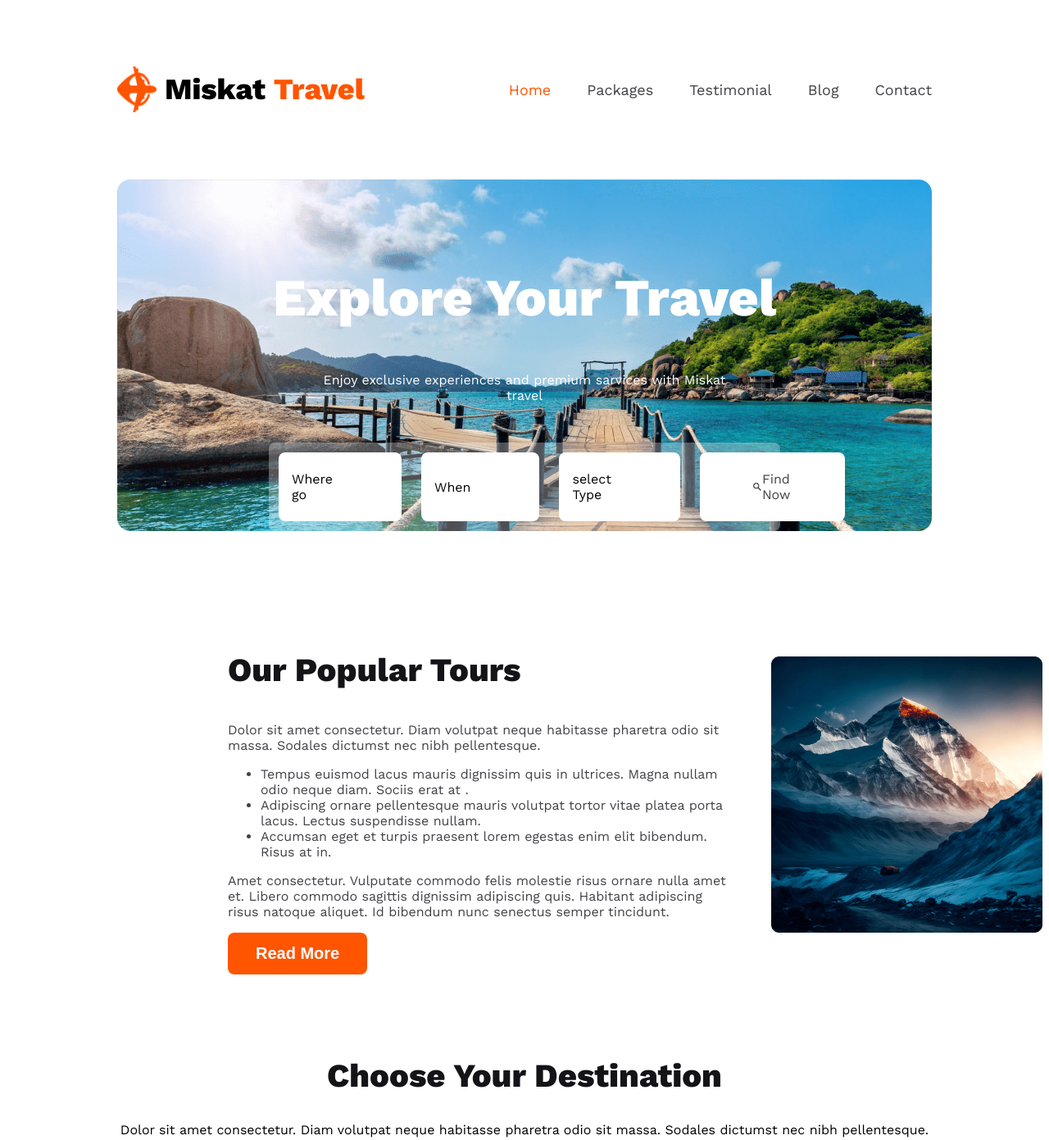
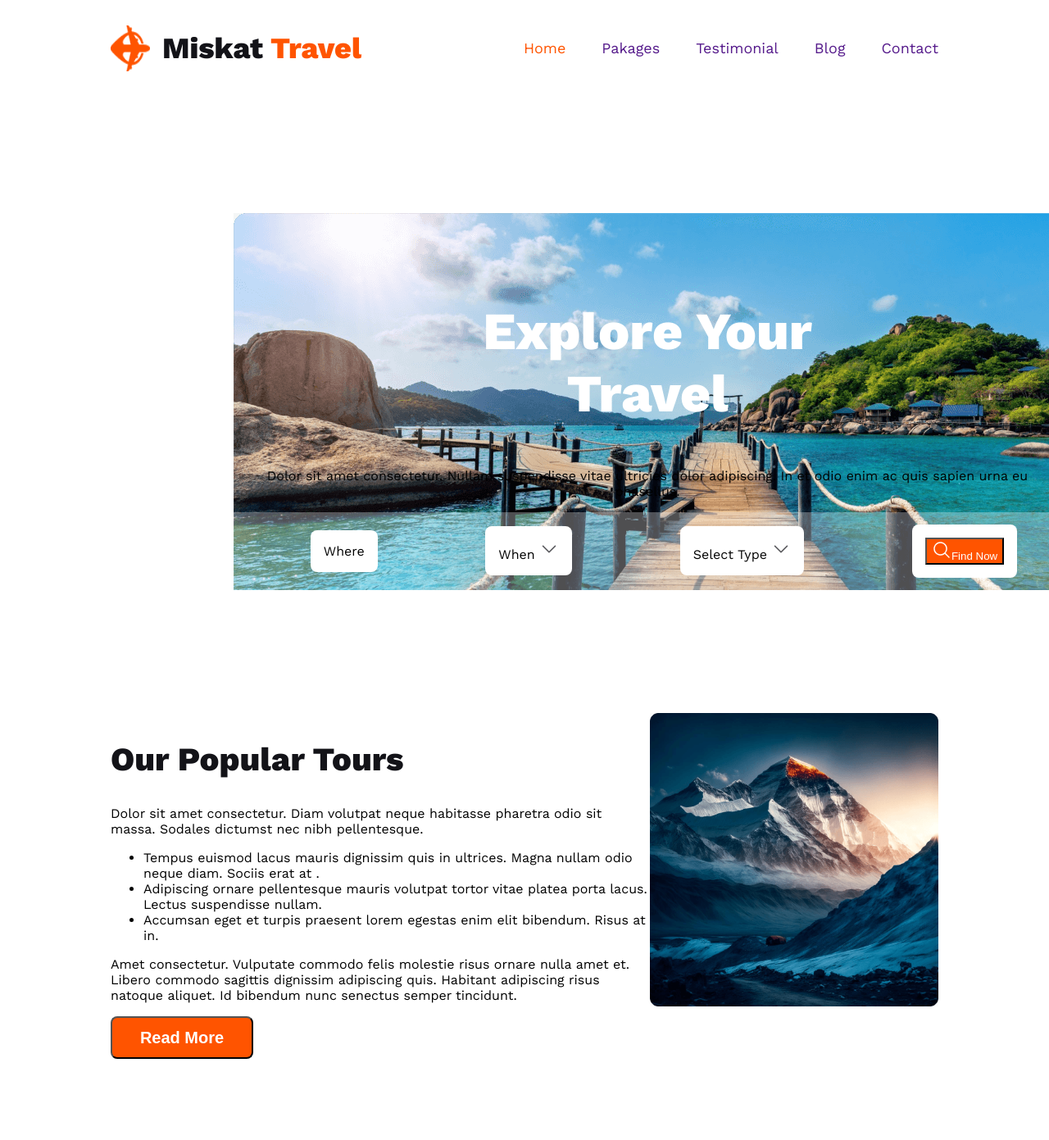
Before and after one commit to mmiskatul/my-assignment, a plain HTML site: page index.html in a window 1280 px wide. Shown: the top 1391 px of the page at 82% size. After the commit the page ends 1300 px from the top, so only its background shows below. Drawn offline with nearby package versions, Linux system fonts and the light colour scheme.

Commit message:
Restared added

```diff
--- a/index.html
+++ b/index.html
@@ -7,124 +7,59 @@
     <link rel="stylesheet" href="style.css">
 </head>
 <body>
-    <header class="header">
-
-        <!-- nav section -->
-
-        <section>
+            <header >
                 <nav class="nav-container">
-               <div class="nav-title">
+                    <div class="title-bar">
                         <img src="Images/Group 40071 (2).png" alt="">
-                <h3 class="banner-title">Miskat <span class="travel primary-color"> Travel</span></h3>
+                        <h2 class="banner-title">Miskat <span class="primary-color">Travel</span> </h2>
                     </div>
-               <div >
-                <ul class="nav-option">
-                    <li ><a class="primary-color" href="">Home</a></li>
-                    <li><a class="primary-lightgray" href="">Packages</a></li>
-                    <li><a class="primary-lightgray" href="">Testimonial</a></li>
-                    <li><a class="primary-lightgray" href="">Blog</a></li>
-                    <li><a class="primary-lightgray" href="">Contact</a></li>
+                    <div class="nav-anchor-bar">
+                        <ul>
+                            <li><a class="primary-color " href="">Home</a></li>
+                            <li><a href="">Pakages</a></li>
+                            <li><a href="">Testimonial</a></li>
+                            <li><a href="">Blog</a></li>
+                            <li><a href="">Contact</a></li>
                         </ul>
                     </div>
+                </nav>
+            </header>
 
-            </nav>
-        </section>
-            <section>
-                <div class="nav-img-container">
-
-                        <h1 class="nav-img-title">Explore Your Travel</h1>
-                        <p class="nav-img-description ">
-                            Enjoy exclusive experiences and premium sarvices with Miskat travel </p>
-
-                    <ul class="nav-search-section">
-                        <li class="option">Where go</li>
-                        <li class="option">When</li>
-                        <li class="option section">select Type</li>
-                        <li class="option nav-on-btn nav-on-btn"><img src="Images/search.png" alt="">Find Now</li>
+               <!-- main section  -->
+               <main>
+                <section class="section1">
+                    <h1 class="section1-title">Explore Your Travel</h1>
+                    <p calss="section1-description">Dolor sit amet consectetur. Nullam suspendisse vitae ultricies dolor adipiscing. In et odio enim ac quis sapien urna eu phasellus.</p>
+                   <ul class="section1-option">
+                    <li class="small-container">Where</li>
+                    <li class="small-container">
+                       When <img src="Images/Frame (1).png" alt="">
+                    </li>
+                    <li class="small-container">Select Type <img src="Images/Frame (1).png" alt=""></li>
+                    <li class="small-container"><button class="btn"><img src="Images/search (2).png" alt="">Find Now</button></li>
                    </ul>
-                </div>
                 </section>
 
-    </header>
-    <!-- main section -->
-    <main>
-        <!-- main section -1 -->
-       <section class="popular-Tours">
-        <div class="tour-description">
-            <h3 class=" heading">Our Popular Tours</h3>
-            <p class="primary-lightgray">Dolor sit amet consectetur. Diam volutpat neque habitasse pharetra odio sit massa. Sodales dictumst nec nibh pellentesque.</p>
+                <!-- section2 -->
+                <section class="section2">
+                    <div class="section2-container">
+                        <h2>Our Popular Tours</h2>
+                        <p>Dolor sit amet consectetur. Diam volutpat neque habitasse pharetra odio sit massa. Sodales dictumst nec nibh pellentesque.</p>
                         <ul>
-                <li class="primary-lightgray">Tempus euismod lacus mauris dignissim quis in ultrices. Magna nullam odio neque diam. Sociis erat at .</li>
-                <li class="primary-lightgray">Adipiscing ornare pellentesque mauris volutpat tortor vitae platea porta lacus. Lectus suspendisse nullam.</li>
-                <li class="primary-lightgray"> Accumsan eget et turpis praesent lorem egestas enim elit bibendum. Risus at in.</li>
+                            <li>Tempus euismod lacus mauris dignissim quis in ultrices. Magna nullam odio neque diam. Sociis erat at .</li>
+                            <li>Adipiscing ornare pellentesque mauris volutpat tortor vitae platea porta lacus. Lectus suspendisse nullam.</li>
+                            <li> Accumsan eget et turpis praesent lorem egestas enim elit bibendum. Risus at in.</li>
                         </ul>
-            <p class="primary-lightgray">Amet consectetur. Vulputate commodo felis molestie risus
+                        <p>Amet consectetur. Vulputate commodo felis molestie risus
                             ornare nulla amet et. Libero commodo sagittis dignissim adipiscing quis. Habitant adipiscing risus natoque aliquet. Id bibendum nunc senectus semper tincidunt. </p>
                             <button class="primary-btn">Read More</button>
-            </div >
-        <div class="tour-img">
-            <img src="Images/Rectangle 4.png" alt="">
-        </div>
-       </section>
-       <!-- destination chosen -->
-       <section >
-        <div class="destination">
-            <h2 class="heading">Choose Your Destination</h2>
-            <p>Dolor sit amet consectetur. Diam volutpat neque habitasse pharetra odio sit massa. Sodales dictumst nec nibh pellentesque.</p>
-
-        </div>
-        <div class="row">
-           <div>
-            <div class="Maldives text">Maldives</div>
                         </div>
                         <div>
-            <div class="Indonesia text">Indonesia</div>
-
-          </div>
-        </div>
-        <div class="row">
-            <div>
-                <div class="Srilanka text">Srilanka</div>
-            </div>
-           <div>
-            <div class="North-America text">North America</div>
-           </div>
-           <div>
-            <div class="Kashmir text">Kashmir</div>
-           </div>
-        </div>
-        <div class="row">
-           <div>
-            <div class="Bangladesh text">Bangladesh</div>
-
-           </div>
-            <div>
-                <div class="Bandarban text">Bandarban</div>
-            </div>
-        </div>
-       </section>
-       <!-- choose section -->
-       <section>
-        <div class="choose-services">
-            <h2 class="heading">Why Choose Us</h2>
-            <p class="primary-lightgray">Dolor sit amet consectetur. Diam volutpat neque habitasse pharetra odio sit massa. Sodales dictumst nec nibh pellentesque.</p>
-        </div>
-        <div class="card-container">
-            <div class="card">
-
-            </div>
-            <div class="card">
-
-            </div>
-        </div>
-        <div>
-
+                            <img src="Images/Rectangle 4.png" alt="">
                         </div>
 
                 </section>
+
                </main>
-    <footer>
-
-    </footer>
 </body>
 </html>
--- a/style.css
+++ b/style.css
@@ -2,247 +2,185 @@
 body{
     font-family: 'Open Sans', sans-serif;
     font-family: 'Work Sans', sans-serif;
+   margin-left: 135px;
+   margin-right: 135px;
+}
+/* shared section */
+.primary-color {
+    color: #FF5400;
+}
+.primary-btn {
+    color: #FFF;
+    background: #FF5400;
+    border-radius: 8px;
+    font-size: 1.25rem;
+    font-weight: 800;
+    width: 174px;
+    height: 52px;
+
 
 }
-header , main  {
-    margin-left: 135px;
-    margin-right: 135px;
+
+
+
+
+/* nav section */
+
+
+.nav-container{
+    display: flex;
+    justify-content: space-between;
+   align-items: center;
 }
-header {
-    margin-top: 52px;
+.nav-container .title-bar {
+    display: flex;
+    justify-content: center;
+    align-items: center;
+    gap: 15px;
 }
-/* Shared section */
-.primary-color {
-    color: #FF5400;;
+.title-bar img {
+    width: 48px;
+height: 56.008px;
 }
-.primary-lightgray {
-    color: #424247;
+.banner-title {
+    color: #131318;
+    font-size: 2.25rem;
+    font-weight: 800;
+
 }
-.primary-btn {
+.nav-anchor-bar ul{
+    display: flex;
+    list-style: none;
+    gap: 44px;
+
+}
+.nav-anchor-bar a{
+    text-decoration: none;
+    font-size: 1.125rem;
+
+}
+/* main section -1 */
+main {
+
+}
+.section1 {
+    background-image: url(Images/Group\ 13\ \(1\)\ \(1\).png);
+    width: 100%;
+    height: 100%;
+    background-repeat: no-repeat;
+    text-align: center;
+    margin: 150px;
+}
+
+.section1-title {
+    color: #FFF;
+    font-size: 4rem;
+    font-weight: 800;
+    padding-top: 106px;
+    padding-right: 287px;
+    padding-left: 287px;
+}
+.section1-description {
+    color: #FFF;
+     margin-top: 24px;
+    margin-left: 247px;
+    margin-right: 247px;
+    margin-bottom: 48px;
+}
+.section1-option{
+    display: flex;
+    justify-content: space-around;
+    align-items: center;
+    background: rgba(255, 255, 255, 0.30);
+    list-style: none;
+    gap:24px;
+
+}
+.small-container {
+
+}
+.section1-option li {
     border-radius: 8px;
+    background: #fff;
+    padding: 16px;
+    margin: 15px;
+
+}
+
+.btn {
     background: #FF5400;
     color: #FFF;
-    font-weight: 800;
-    font-size: 1.25rem;
-    padding: 14px 34px;
-    border: none;
 }
-.heading {
+
+
+
+/* section2 */
+.section2 {
+    display: flex;
+    width: 100%;
+}
+.section2 .section2-container {
+    width: 100%;
+}
+.section2 img {
+    width: 100%;
+
+}
+.section2-container h2 {
     color: #131318;
     font-size: 2.5rem;
     font-weight: 800;
 }
-.text{
-    display: flex;
-    justify-content: center;
-    align-items: center;
-    border-radius: 16px;
-   background-repeat: no-repeat;
-    color: #FFF;
-    font-size: 1.75rem;
-    font-weight: 800;
+.section2-container p li{
+    font-size: .875rem;
+
 }
 
 
-/* Nav section */
-.nav-container {
-    display: flex;
-    justify-content: space-between;
-    align-items: center;
-}
-.nav-title {
-    display: flex;
-    justify-content: center;
-    align-items: center;
-    gap: 10px;
-}
-.nav-title img {
-    width: 48px;
-    height: 56.008px;
+
+
+/* responsive for mobile */
+@media screen and (max-width:600px) {
+    body{
+        margin-left: 50px;
+        margin-right: 50px;
+    }
+    .title-bar img {
+        width: 28.724px;
+        height: 33.516px;
 }
 .banner-title {
+    color: #131318;
+    font-size: 1.25rem;
     font-weight: 800;
-    font-size: 2.25rem;
-    display: flex;
-    gap: 10px;
-}
-.nav-option {
-    display: flex;
-    gap: 44px;
-    list-style: none;
 
 }
-.nav-option a {
-    text-decoration: none;
-    font-size: 1.125rem;
-}
-/* nav-picture-section */
-.nav-img-container {
-
-
-    background-image: url(Images/Group\ 13\ \(1\)\ \(1\).png);
-   background-repeat: no-repeat ;
-    border-radius: 1rem;
-}
-.nav-img-title {
-    display: flex;
-    justify-content: center;
-    padding-top: 106px;
-    color: #FFFFFF;
-    font-size: 4rem;
-    font-weight: 800;
-}
-.nav-img-description {
-    text-align: center;
-    color: #FFFFFF;
-    margin-top: 24px;
-    margin-left: 240px;
-    margin-right: 240px;
-
-
-}
-.nav-search-section {
-
-    display: flex;
-    justify-content: space-between;
-    align-items: center;
-    gap: 24px;
-    border-radius: 8px;
-    background: rgba(255, 255, 255, 0.30);
-    margin-top:48px ;
-    margin-bottom: 106px;
-    margin-left: 185px;
-    margin-right: 185px;
-    padding: 12px;
-}
-.nav-search-section li {
-    list-style: none;
-    border-radius: 8px;
-    background: #FFF;
-    display: flex;
-    justify-content: center;
-    align-items: center;
-
-
-}
-.nav-search-section img {
-    width: 15px;
-    height: 12px;
-}
-.option  {
-    width: 174px;
-    height: 52px;
-    display: flex;
-    padding-top: 16px;
-    padding-bottom: 16px;
-    padding-left: 16px ;
-    padding-right: 84px;
-}
-.nav-on-btn {
-    color: #424247;
-    background-color: #FF5400;
-    padding: 16px 64px ;
-}
-/* main section-1 */
-.tour-title{
-    color: #131318;
-    font-weight: 800;
-}
-.popular-Tours{
-    display: flex;
-    justify-content: center;
-    align-items: center;
-    height: 100%;
-    width: 100%;
-    gap: 53px;
-    margin: 100px 135px;
-}
-.tour-description {
-    width:100%;
-    height: 100%;
-
-
-
-}
-.tour-img img{
-  height: 100%;
-    width: 100%;
-
-}
-
-.primary-btn {
-    font-size: 1.25rem;
-    font-weight: 800;
-}
-
-
-/* destination  */
-.destination{
-   text-align: center;
-
-}
-.row{
-    display: flex;
-    justify-content: center;
-    align-items: center;
-    gap: 24px;
-    height: 100%;
-    width: 100%;
-    margin: 24px;
-
-
-}
-
-.Maldives {
-    background-image: url(Images/Rectangle\ 5.png);
-
-    padding: 132px 226px;
-}
-.Indonesia{
-    background-image: url(Images/Rectangle\ 8.png);
-
-    padding: 132px 244px;
-}
-.Srilanka {
-    background-image: url(Images/Rectangle\ 6.png);
-
-    padding: 125px 130px;
-
-}
-.North-America {
-    background-image: url(Images/Rectangle\ 7.png);
-
-    padding: 125px 137px;
-}
-.Kashmir {
-    background-image: url(Images/Rectangle\ 9.png);
-
-    padding: 125px 80px;
-}
-.Bangladesh {
-    background-image: url(Images/Rectangle\ 11.png);
-
-    padding: 132px 155px;
-}
-.Bandarban {
-    background-image: url(Images/Rectangle\ 10.png);
-
-    padding: 132px 284px;
-  }
-  .choose-services {
-    text-align: center;
-  }
-/* reponsive for mobile devices */
-@media screen and (max-width:600px){
-    header , main {
-        margin: 0;
-    }
     .nav-container ,
-    .nav-search-section
-
+    .section1-option ,
+    .section2
      {
         flex-direction: column;
 
     }
+    .nav-anchor-bar ul {
+        width: 100%;
+        gap: 20px;
 
+    }
+    .nav-anchor-bar a{
+        text-decoration: none;
+        font-size: 1rem;
+
+    }
+    .section1 {
+        background-image: url(Images/Group\ 13\ \(1\)\ \(1\).png);
+
+        background-repeat: no-repeat;
+        text-align: center;
+    }
+    .section2-container h2 {
+        color: #131318;
+        font-size: 1.25rem;
+        font-weight: 800;
+    }
 }
```
Also changed, not shown: Images/Frame (1).png (added), Images/hotel 1.png (added), Images/hotel 1.svg (added), Images/map 1.png (added), Images/price-tag 1.png (added), Images/search (2).png (added), Images/search.png (deleted). Lines whose indentation alone changed are shown as unchanged.
